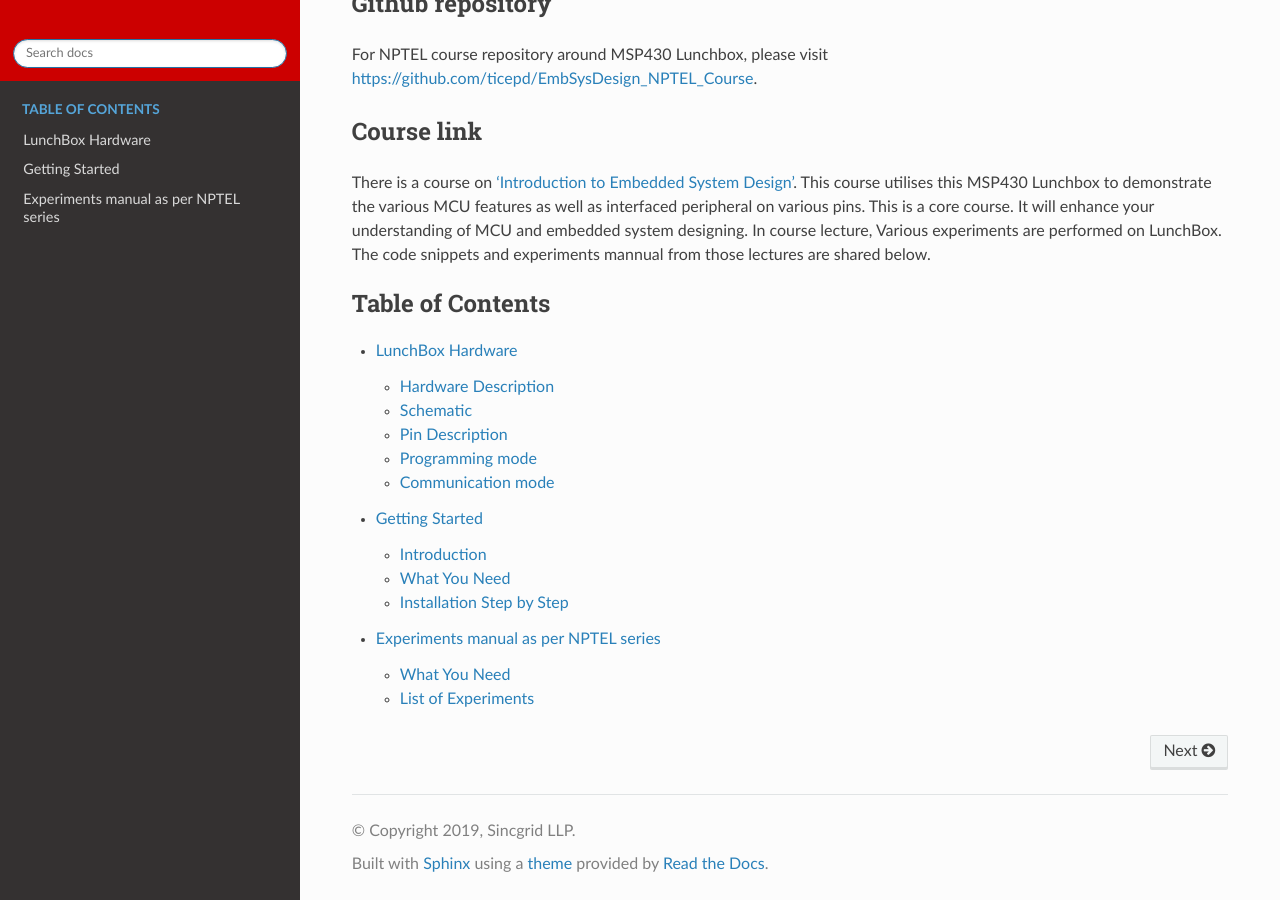
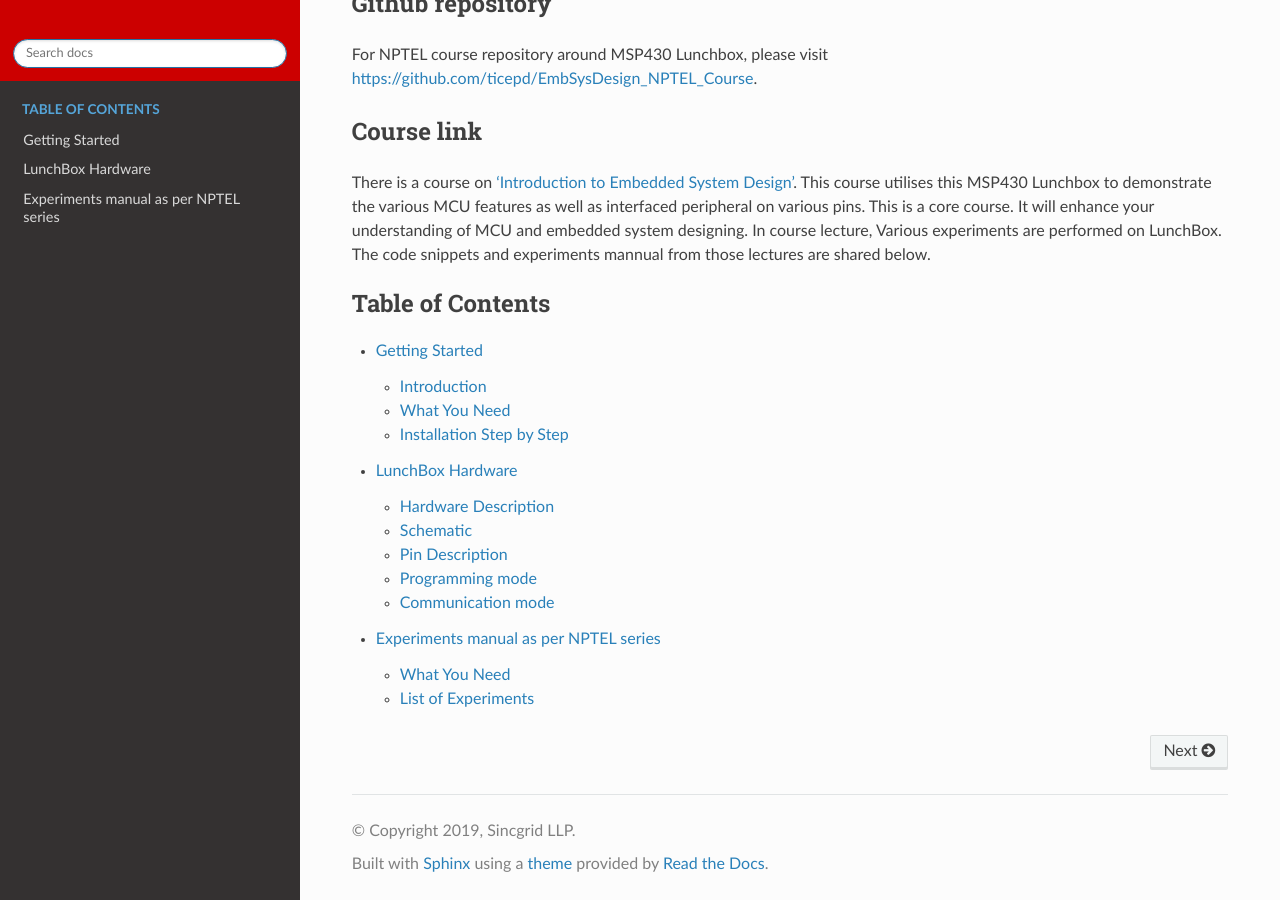
Before and after one commit to MrityunjaiKumar/MSP430_LunchBox_DOC, a Sphinx documentation site: the page built from docs/source/index.rst, in a window 1280 px wide and 900 px high, scrolled down 2211 px. Built offline with Sphinx 7.4.7 and the Read the Docs theme 2.0.0, drawn with Linux system fonts in a browser that asks for light colours.

Commit message:
toc reshuffled

```diff
--- a/docs/source/index.rst
+++ b/docs/source/index.rst
@@ -55,10 +55,9 @@ There is a course on `'Introduction to Embedded System Design'  <https://swayam.
    :maxdepth: 2
    :caption: Table of Contents
 
-   files/Hardware_Details/index
-
 
    files/Get_Started/index
+   files/Hardware_Details/index
    files/Experiment_Manual/index
 
 ..   files/Prerequisites.rst
```
Also changed, not shown: 13 other files.
